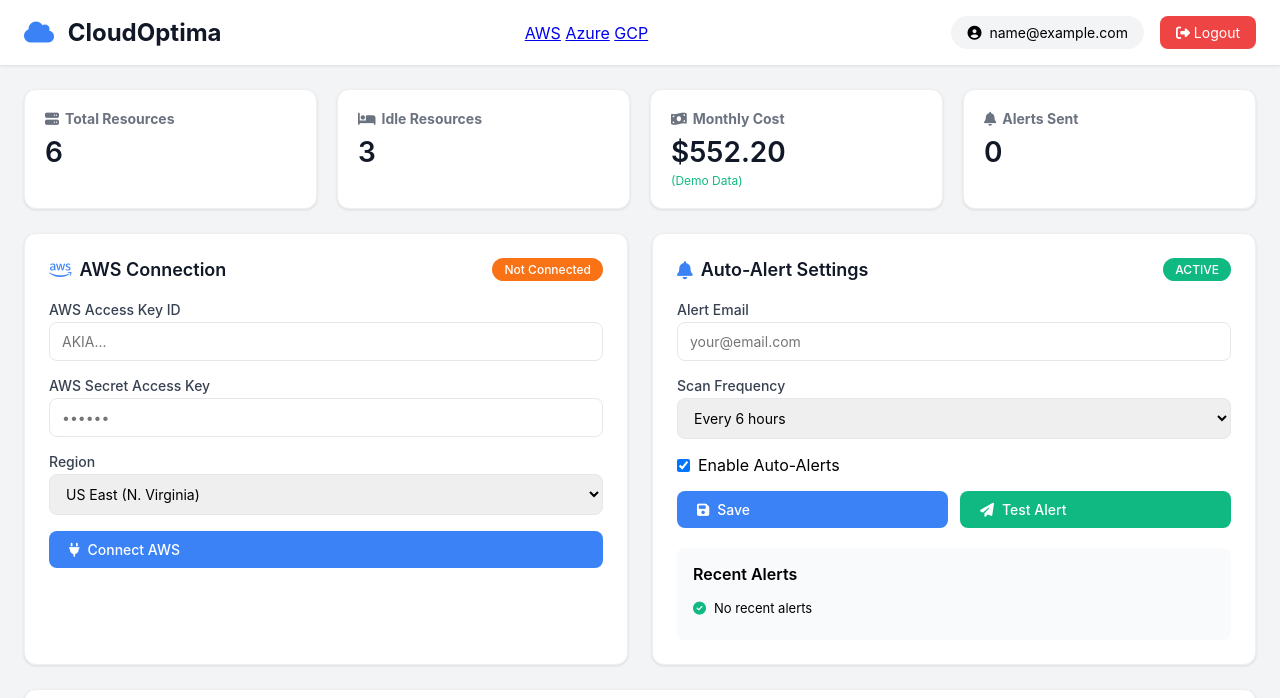
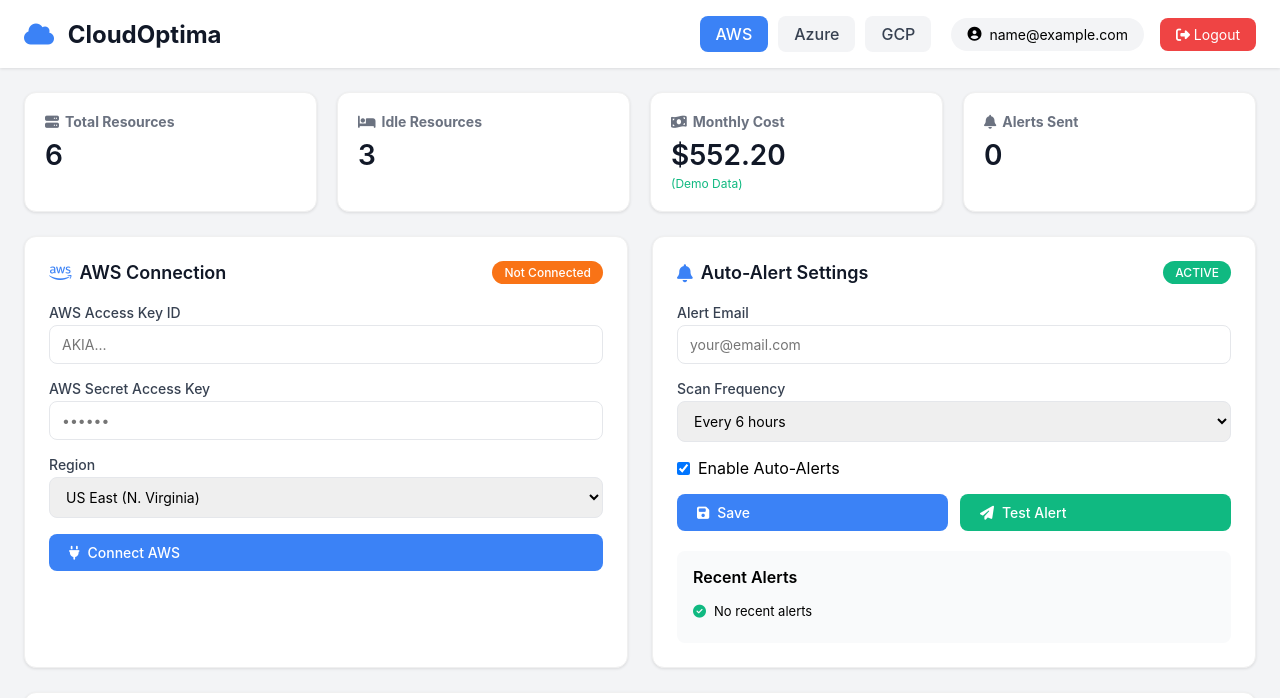
Before and after one commit to srinithiyadev/cloudoptima, a plain HTML site: page frontend/aws.html in a window 1280 px wide. Shown: the top 698 px of the page. Drawn offline with Linux system fonts and the light colour scheme; sample sign-in values are in the browser's storage.

Commit message:
Add Azure/GCP pages and navigation

```diff
--- a/frontend/index.html
+++ b/frontend/aws.html
@@ -374,11 +374,10 @@
         <h1><i class="fas fa-cloud"></i> CloudOptima</h1>
     </div>
 
-    <!-- Add this new nav-links div -->
-    <div class="nav-links">
-        <a href="/dashboard.html" class="nav-btn active">AWS</a>
-        <a href="/azure.html" class="nav-btn">Azure</a>
-        <a href="/gcp.html" class="nav-btn">GCP</a>
+    <div style="display: flex; gap: 10px; margin-left: auto; margin-right: 20px;">
+        <a href="/aws.html" style="padding: 8px 16px; background: #3b82f6; color: white; border-radius: 8px; text-decoration: none; font-weight: 500;">AWS</a>
+        <a href="/azure.html" style="padding: 8px 16px; background: #f3f4f6; color: #374151; border-radius: 8px; text-decoration: none; font-weight: 500;">Azure</a>
+        <a href="/gcp.html" style="padding: 8px 16px; background: #f3f4f6; color: #374151; border-radius: 8px; text-decoration: none; font-weight: 500;">GCP</a>
     </div>
 
     <div class="user-menu">
```
Also changed, not shown: frontend/azure.html (+4 -4 lines), frontend/gcp.html (+3 -3 lines).
